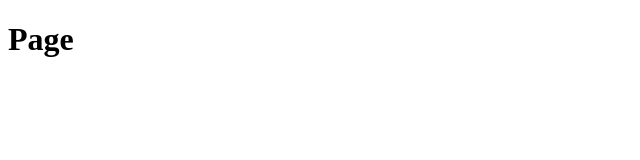
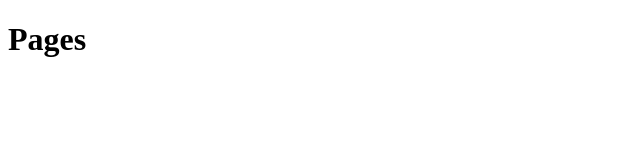
Before and after one commit to anasansari74/boolean-uk-js-big-mac-index, a plain HTML site: page index.html in a window 1280 px wide. Shown: the full height of the page, 0-640 px from the left. Drawn offline with Linux system fonts and the light colour scheme.

Commit message:
finished

```diff
--- a/index.html
+++ b/index.html
@@ -8,6 +8,6 @@
     <script src="index.js"></script>
   </head>
   <body>
-    <h1>Page</h1>
+    <h1>Pages</h1>
   </body>
 </html>
```
